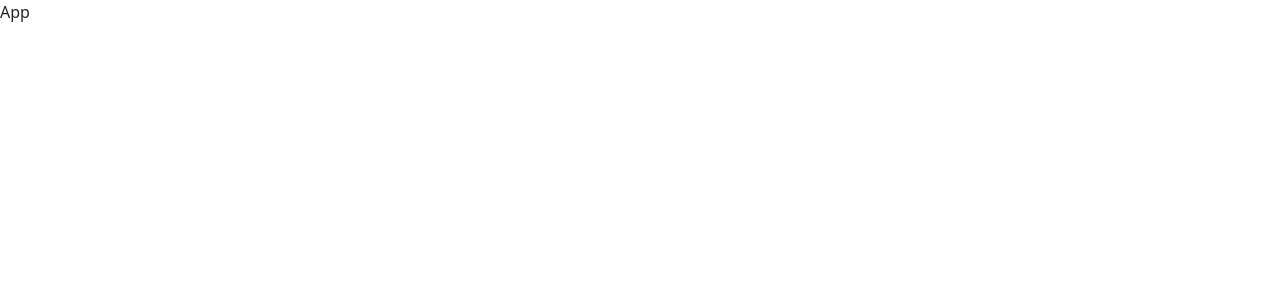
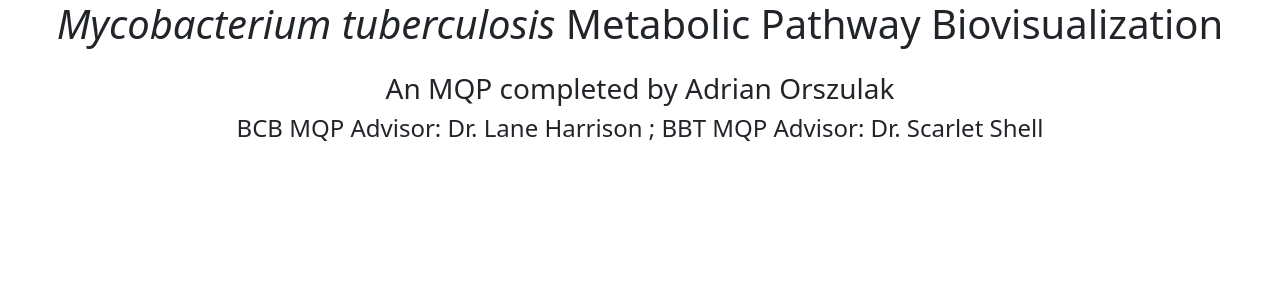
Before and after one commit to ao-joker/V2-BCB-MQP-BioVis, a React (Create React App) app in the folder client/: page / in a window 1280 px wide. Shown: the top 300 px of the page. Built offline with nearby package versions, Linux system fonts and the light colour scheme.

Commit message:
Begin working on Panel B parts

```diff
--- a/client/src/App.js
+++ b/client/src/App.js
@@ -1,9 +1,17 @@
 import React, {Component} from 'react';
 
 function App() {
+
+  //Some constant titles
+  const acknowledgements = "BCB MQP Advisor: Dr. Lane Harrison  ;  BBT MQP Advisor: Dr. Scarlet Shell";
+
   return (
     <div className="App">
-      <header className="App-header">App</header>
+      <header className="container"></header>
+      <h1 className="text-center"><i>Mycobacterium tuberculosis</i> Metabolic Pathway Biovisualization</h1>
+         <h3 className="text-center mt-4">An MQP completed by Adrian Orszulak</h3>
+         <h4 className="text-center mt-2">{acknowledgements}</h4>
+
     </div>
   );
 }
```
Also changed, not shown: client/src/FileUpload.js (added).
